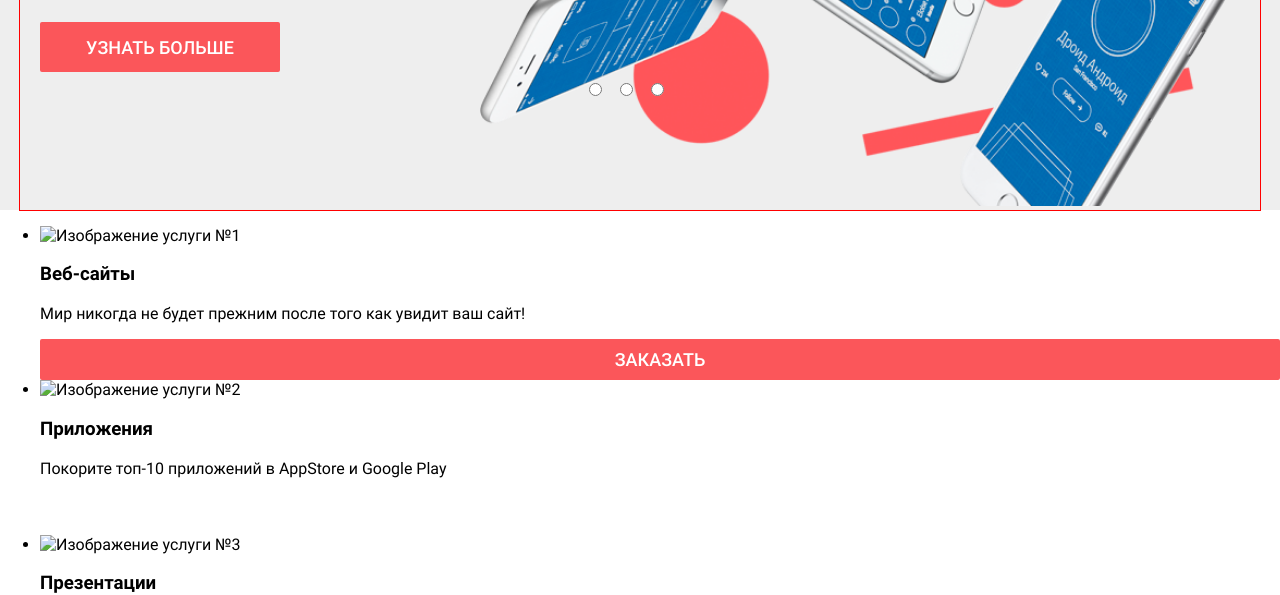
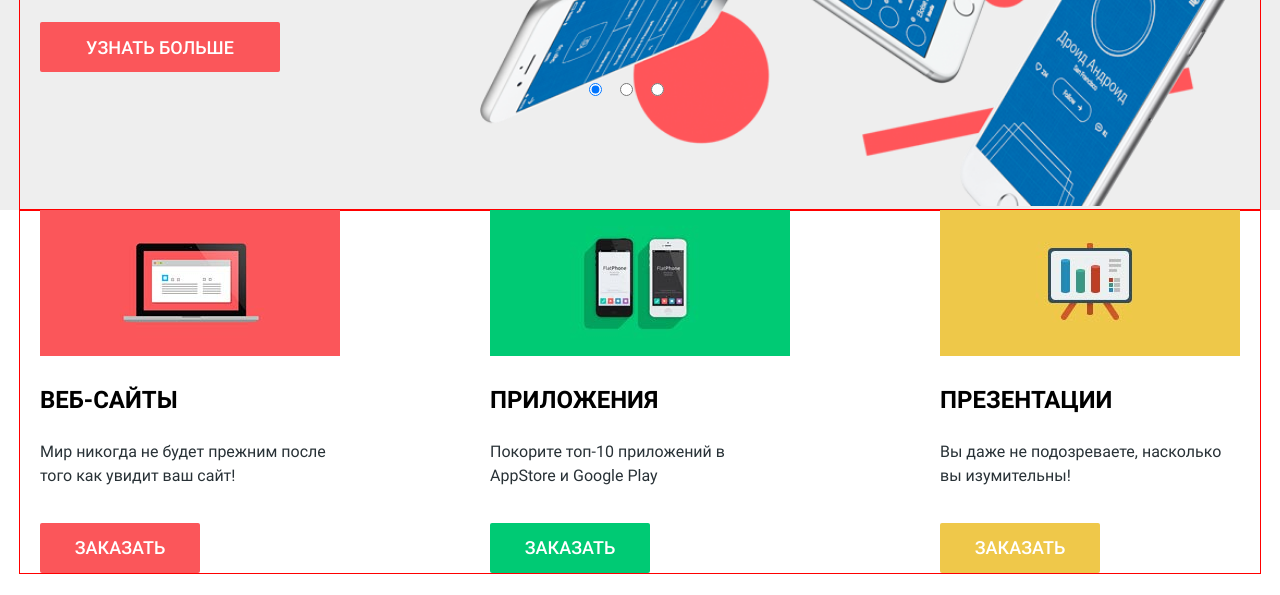
Before and after one commit to hairutdinov/nerds, a website: page index.html in a window 1280 px wide. Shown: the part 372-967 px from the top of the page. Drawn offline with Linux system fonts and the light colour scheme.

Commit message:
Styling Services Block

```diff
--- a/index.html
+++ b/index.html
@@ -48,7 +48,7 @@
                 <img src="dist/images/slide-1.png" alt="Слайд №1" class="slider__image image-1">
                 <ul class="slider__toggles-list">
                     <li class="slider__toggle">
-                        <input type="radio" class="toggle_radio slide_1" name="slider">
+                        <input type="radio" class="toggle_radio slide_1" name="slider" checked>
                     </li>
                     <li class="slider__toggle">
                         <input type="radio" class="toggle_radio slide_2" name="slider">
@@ -61,28 +61,30 @@
         </div>
     </div>
 
-    <section class="services">
+    <section class="services c-border-bottom">
+        <div class="container">
             <h2 class="visually-hidden">Услуги</h2>
             <ul class="services__list">
                 <li class="services__item">
-                <img src="dist/images/service-1.jpg" alt="Изображение услуги №1" class="services__image">
+                    <img src="dist/images/services/service-1.jpg" alt="Изображение услуги №1" class="services__image">
                     <h3>Веб-сайты</h3>
                     <p>Мир никогда не будет прежним после того как увидит ваш сайт!</p>
-                <a href="" class="button button-danger service__button">Заказать</a>
+                    <a href="" class="button button-danger services__button">Заказать</a>
                 </li>
                 <li class="services__item">
-                <img src="dist/images/service-2.jpg" alt="Изображение услуги №2" class="services__image">
+                    <img src="dist/images/services/service-2.jpg" alt="Изображение услуги №2" class="services__image">
                     <h3>Приложения</h3>
                     <p>Покорите топ-10 приложений в AppStore и Google Play</p>
-                <a href="" class="button button-success service__button">Заказать</a>
+                    <a href="" class="button button-success services__button">Заказать</a>
                 </li>
                 <li class="services__item">
-                <img src="dist/images/service-3.jpg" alt="Изображение услуги №3" class="services__image">
+                    <img src="dist/images/services/service-3.jpg" alt="Изображение услуги №3" class="services__image">
                     <h3>Презентации</h3>
                     <p>Вы даже не подозреваете, насколько вы изумительны!</p>
-                <a href="" class="button button-warning service__button">Заказать</a>
+                    <a href="" class="button button-warning services__button">Заказать</a>
                 </li>
             </ul>
+        </div>
     </section>
 
     <section class="about">
--- a/src/scss/main.scss
+++ b/src/scss/main.scss
@@ -37,6 +37,7 @@ img {
 @import "colors";
 /* COMPONENTS */
 @import "button/_";
+@import "c-border-bottom";
 /* BLOCKS */
 @import "header/header";
 @import "main/_";
--- a/src/scss/main/_.scss
+++ b/src/scss/main/_.scss
@@ -3,3 +3,4 @@
 }
 
 @import "slogan/_";
+@import "services/_";
--- /dev/null
+++ b/src/scss/main/services/_.scss
@@ -0,0 +1,40 @@
+.services {
+
+  &__list {
+    display: flex;
+    justify-content: space-between;
+    margin: 0;
+    padding: 0;
+    list-style: none;
+  }
+
+  &__item {
+    flex: 0 1 300px;
+  }
+
+  &__image {
+    margin-bottom: 25px;
+  }
+
+  h3 {
+    margin: 0;
+    padding: 0;
+    margin-bottom: 25px;
+    text-transform: uppercase;
+    font: normal 700 normal 24px/30px Roboto;
+  }
+
+  p {
+    margin: 0;
+    padding: 0;
+    margin-bottom: 35px;
+    font: normal 400 normal 16px/24px Roboto;
+    color: $gunmetal;
+  }
+
+  &__button {
+    width: 160px;
+    height: 50px;
+  }
+
+}
```
Also changed, not shown: dist/css/all.css, dist/images/services/service-1.jpg (added), dist/images/services/service-2.jpg (added), dist/images/services/service-3.jpg (added). Lines whose indentation alone changed are shown as unchanged.
